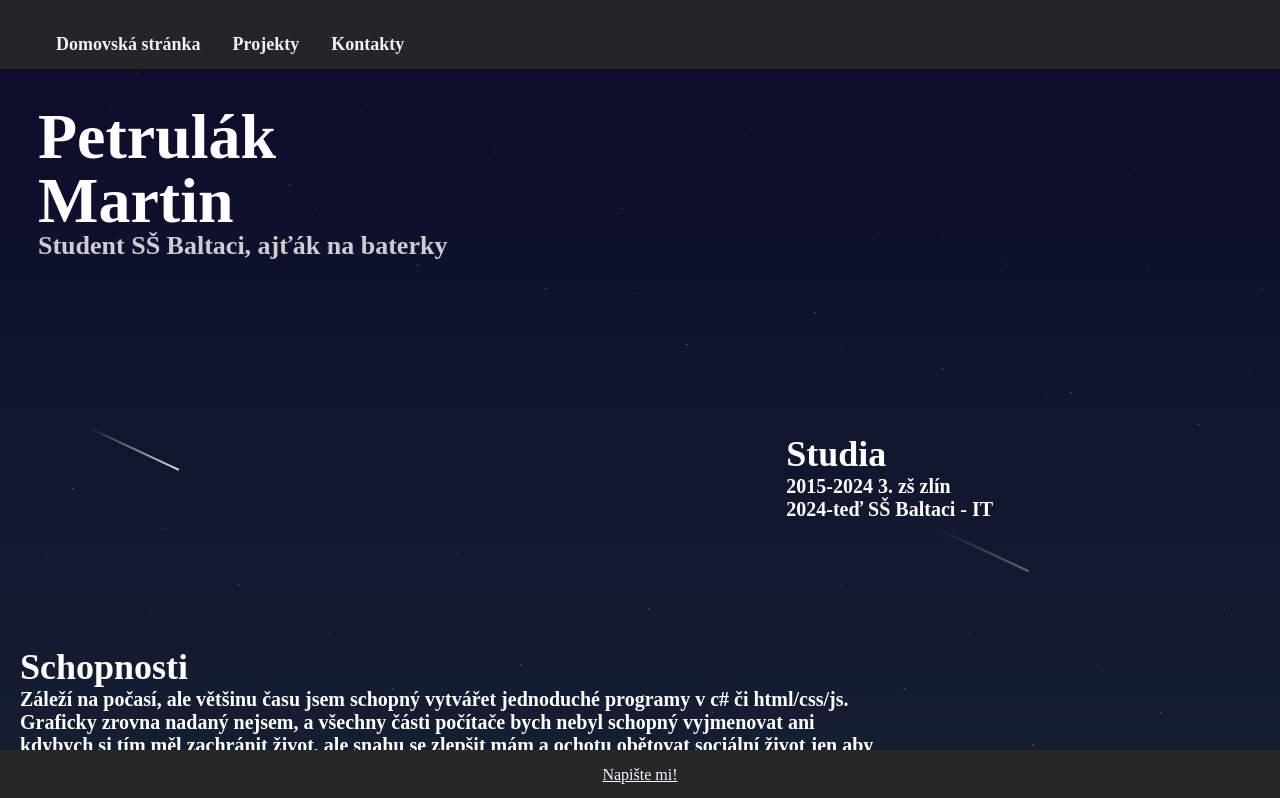
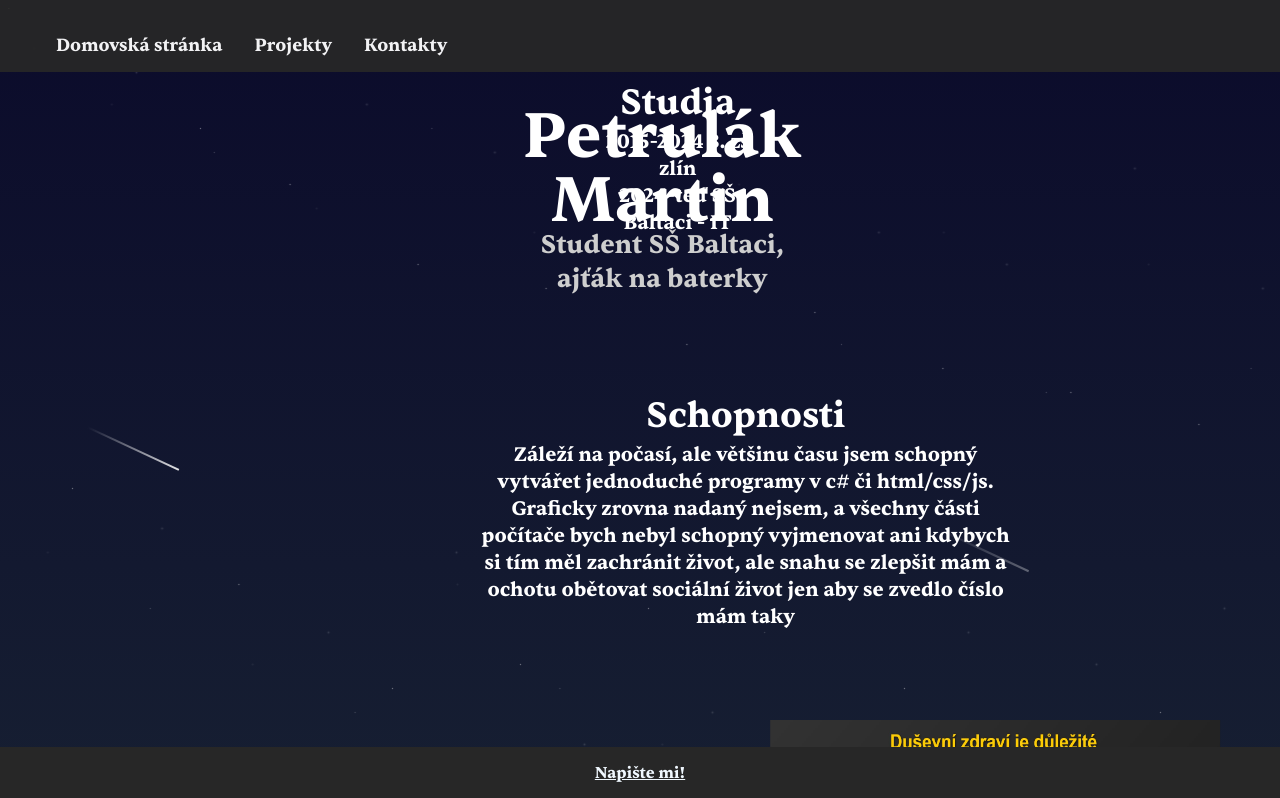
Before and after one commit to PetrulakM/Portfolio-31-05, a plain HTML site: page index.html in a window 1280 px wide. Shown: the top 798 px of the page. Drawn offline with nearby package versions, Linux system fonts and the light colour scheme; files whose address does not match are found by name.

Commit message:
12/06/25

```diff
--- a/index.html
+++ b/index.html
@@ -35,6 +35,7 @@
         </ul>
     </nav>
     <!-- sekce welcome page-->
+<div class="body">
     <div class="content hide-scrollbar" id="index">
         <h1 class="headline">
             <span class="line1">Petrulák</span><br>
@@ -48,27 +49,17 @@
         </div>
         <div class="schopnosti">
             <span class="line4">Schopnosti</span>
-
                 <div class="box">
                     <span class="line6">Záleží na počasí, ale většinu času jsem schopný vytvářet jednoduché programy v c# či html/css/js.</span>
                     <span class="line6">Graficky zrovna nadaný nejsem, a všechny části počítače bych nebyl schopný vyjmenovat ani kdybych si tím měl zachránit život, ale snahu se zlepšit mám a ochotu obětovat sociální život jen aby  se zvedlo číslo mám taky</span>
                 </div>
-
-
-
         </div>
-
-
-
     </div>
-
 <!-- Sekce projekty -->
-    <div class="section" id="projects">
+    <div class="section content" id="projects">
         <h1>
-
             <h1>Zde jsou některé projekty na kterých jsem pracoval</h1>
             <img data-aos="zoom-in" data-aos-delay="200" class="projekt" src="MentZdrav.jpg" style="height: 300px; width: 450px;">
-            <h1 class="ano">(Ano, je jenom jeden. Moc produktivní rok jsem neměl)</h1>
         </h1>
     </div>
 <!--Kontakty-->
@@ -78,6 +69,8 @@
         <span class="line5">Discord: peta_game</span>
         <span class="line5">Poštovní holub: 20°37′37″ S 166°18′02″ E</span>
     </div>
+</div>
+
     <!-- sekce footer -->
     <footer class="hide-scrollbar">
         <p>
--- a/styles_body.css
+++ b/styles_body.css
@@ -7,12 +7,16 @@ body{
   background: linear-gradient(to bottom, #0b0b2b, #1b2735 70%, #090a0f);
   scrollbar-width: none;
   overflow-x: hidden;
+  margin: 50% (transform -50%);
+  text-align: center;
+  font-family: Sentient-Bold;
   }
 .content{
   display: flex;
   flex-direction: row;
   margin-top: 70px;
-    margin-left: 30px;
+  margin-left: 60%;
+  transform: translate(-50%);
   gap: 60px;
   height: 50%;
 }
@@ -55,6 +59,7 @@ footer{
    display: block;
    font-size: 36px;
    font-weight: bold;
+   text-align: center;
 }
 .line5 {
   color: #ffffff;
@@ -72,22 +77,24 @@ footer{
 .edu{
   font-weight: bold;
   font-size: 20px;
-   margin: auto;
+  top: 500px;
+  height: 200px;
+  transform: translate(-180%);
+
 }
 .schopnosti{
   position: absolute;
   font-weight: bold;
   font-size: 20px;
   bottom: 0;
-   left: 0;
   padding: 20px;
-
+  transform: translate(-10%);
+}
+.box{
+  width: 540px
 }
 .kontakty{
   padding: 20px;
-}
-.box{
-   width: 70%;
 }
 .rainbow{
   animation-name: rainbow;
```
Lines whose indentation alone changed are shown as unchanged.
